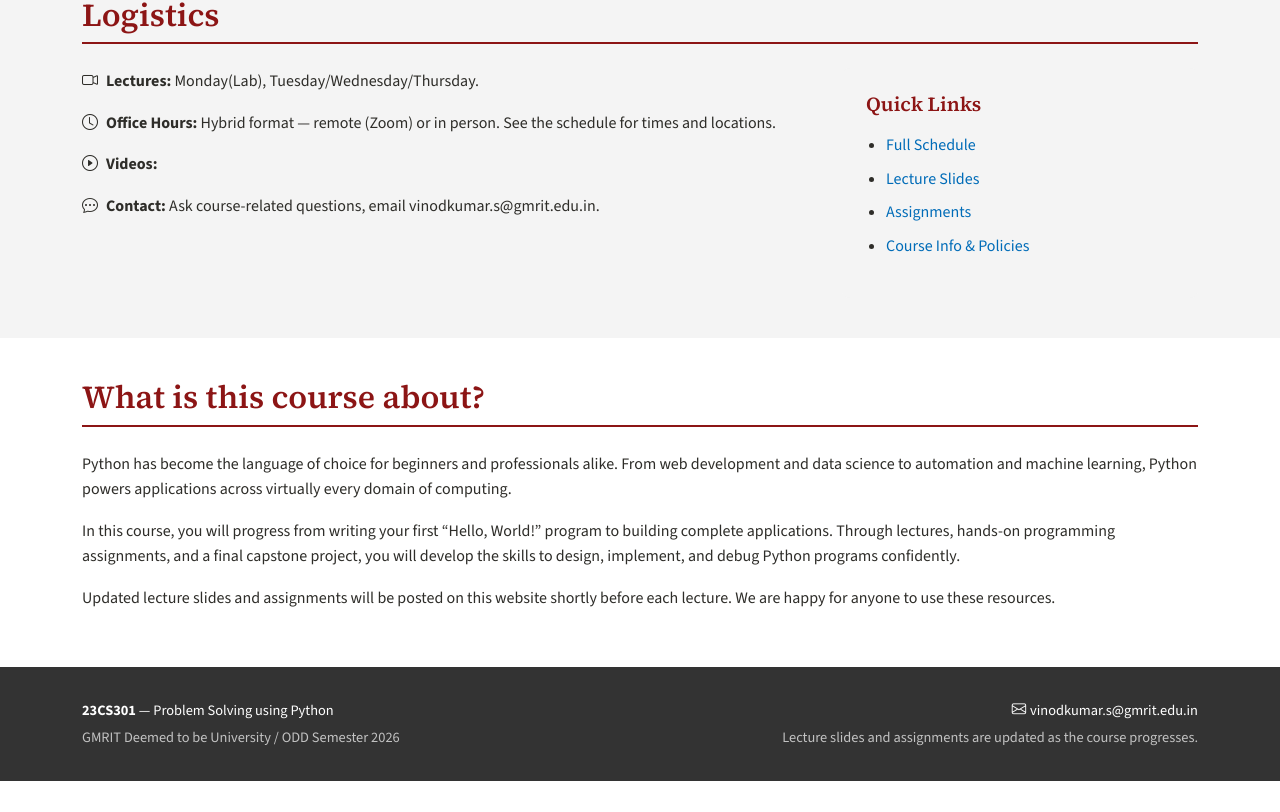
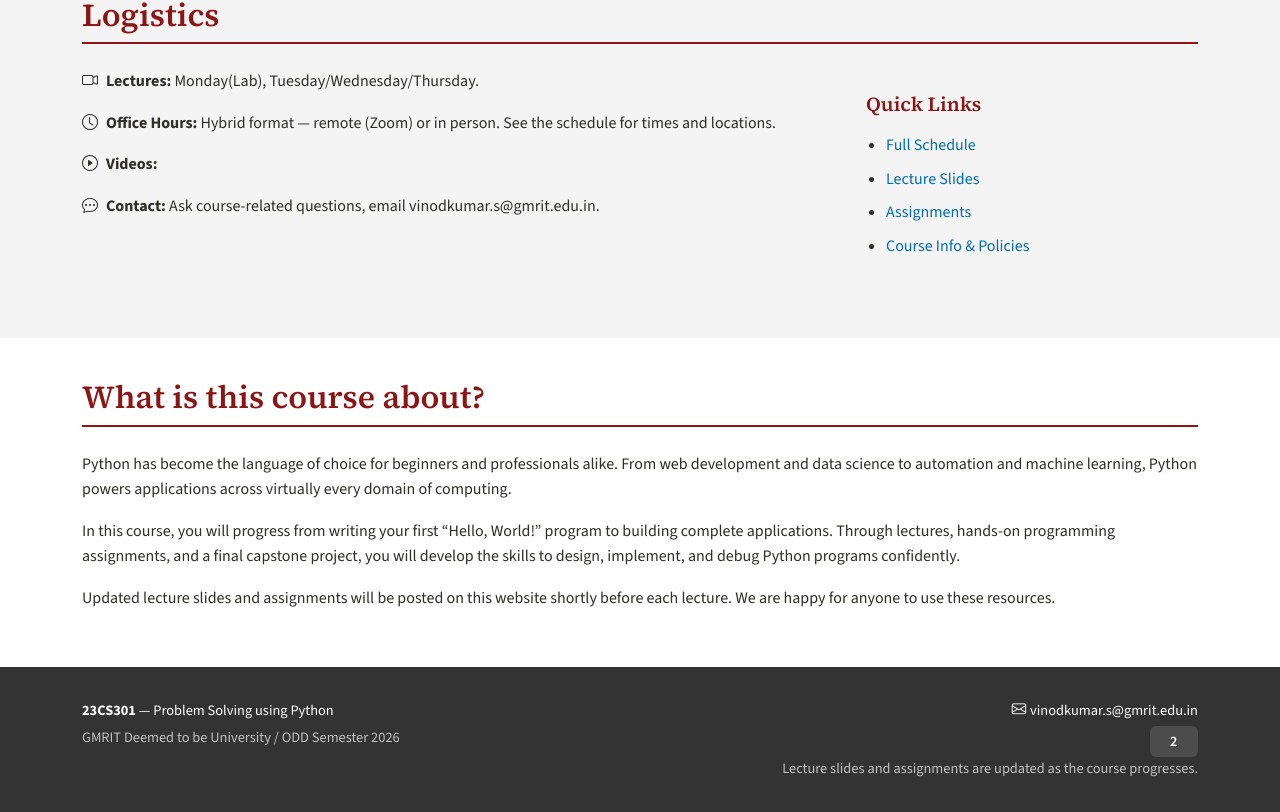
Before and after one commit to vinod3339/Python-Website, a React (Vite) app in the folder course-portal/: page / in a window 1280 px wide. Shown: the part 944-1756 px from the top of the page. Before the commit the page ends 1725 px from the top, so only its background shows below. Built offline with nearby package versions, Linux system fonts and the light colour scheme.

Commit message:
Refactor code structure for improved readability and maintainability

```diff
--- a/course-portal/src/components/CourseFooter.jsx
+++ b/course-portal/src/components/CourseFooter.jsx
@@ -1,7 +1,17 @@
+import { useEffect, useState } from 'react'
 import { Container, Row, Col } from 'react-bootstrap'
 import { courseInfo } from '../data/courseData'
 
 export default function CourseFooter() {
+  const [visitorCount, setVisitorCount] = useState(0)
+
+  useEffect(() => {
+    const storedCount = Number(localStorage.getItem('courseFooterVisitorCount') || 0)
+    const nextCount = storedCount + 1
+    localStorage.setItem('courseFooterVisitorCount', String(nextCount))
+    setVisitorCount(nextCount)
+  }, [])
+
   return (
     <footer className="course-footer" style={{ backgroundColor: 'rgba(0, 0, 0, 0.8)', color: 'white' }}>
       <Container>
@@ -12,12 +22,28 @@ export default function CourseFooter() {
             </p>
             <p className="mb-0" style={{ color: 'rgba(255, 255, 255, 0.7)' }}>{courseInfo.institution} / {courseInfo.term}</p>
           </Col>
+
           <Col md={6} className="text-md-end mt-3 mt-md-0">
             <p className="mb-1">
               <a href="mailto:vinodkumar.s@gmrit.edu.in" style={{ color: 'white' }}>
                 <i className="bi bi-envelope me-1" />
                 vinodkumar.s@gmrit.edu.in
               </a>
+            </p>
+            <p className="mb-0">
+              <span
+                className="d-inline-block px-3 py-1 rounded"
+                style={{
+                  backgroundColor: 'rgba(255, 255, 255, 0.12)',
+                  color: 'white',
+                  fontWeight: 600,
+                  letterSpacing: '0.03em',
+                  minWidth: '3rem',
+                  textAlign: 'center',
+                }}
+              >
+                {visitorCount.toLocaleString()}
+              </span>
             </p>
             <p className="mb-0" style={{ color: 'rgba(255, 255, 255, 0.7)' }}>
               Lecture slides and assignments are updated as the course progresses.
--- a/course-portal/src/data/courseData.js
+++ b/course-portal/src/data/courseData.js
@@ -15,6 +15,11 @@ export const materials = {
     label: 'Python Lab Task: Git, GitHub & VS Code',
     filename: 'Python_Lab_Task_Git_GitHub_VSCode.pdf',
     url: `${baseUrl}materials/Python_Lab_Task_Git_GitHub_VSCode.pdf`,
+  },
+  week1LabTask: {
+    label: 'Week - 1 Lab Task',
+    filename: 'Week - 1 Lab Task.pdf',
+    url: `${baseUrl}materials/Week - 1 Lab Task.pdf`,
   },
 }
 
@@ -129,17 +134,21 @@ export const assignments = [
   {
     id: 'pa1',
     number: 1,
-    title: 'Control Flow & Functions',
-    dueDate: 'Tue Jan 20, 5:00 PM',
-    released: 'Tue Jan 13',
-    points: 100,
+    title: 'Fundamentals of Python',
+    dueDate: 'Tue Jul 28, 12:00 PM',
+    released: 'Tue Jan 24',
+    points: 70,
     description:
-      'Implement a number guessing game and a function library for common mathematical operations. Practice using conditionals, loops, and writing reusable functions.',
+      'Python Fundametals',
     resources: [
       { label: 'Starter Code', url: '#', icon: 'code-slash' },
-      { label: 'Handout (PDF)', url: '#', icon: 'file-pdf' },
+      { label: 'Week 1 Lab Task (PDF)',
+        type: 'pdf',
+        url: materials.week1LabTask.url,
+        download: materials.week1LabTask.filename,
+        icon: 'file-pdf' },
     ],
-    topics: ['if/else', 'for/while loops', 'functions', 'scope'],
+    topics: ['Identifiers', 'statements', 'variables', 'keywords',  'input/output', 'command line arguments'],
   },
   {
     id: 'pa2',
```
Also changed, not shown: 1 other file (tests, documents, lock files or other folders).
